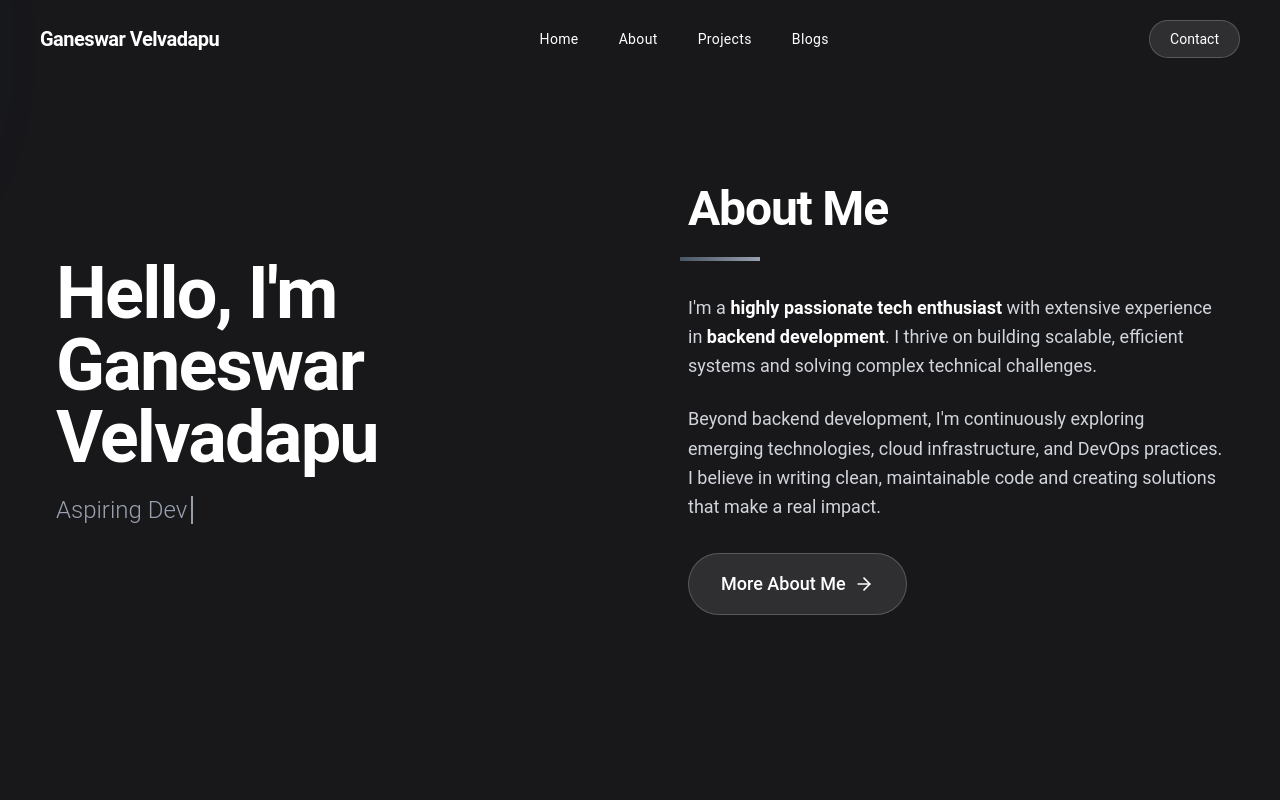
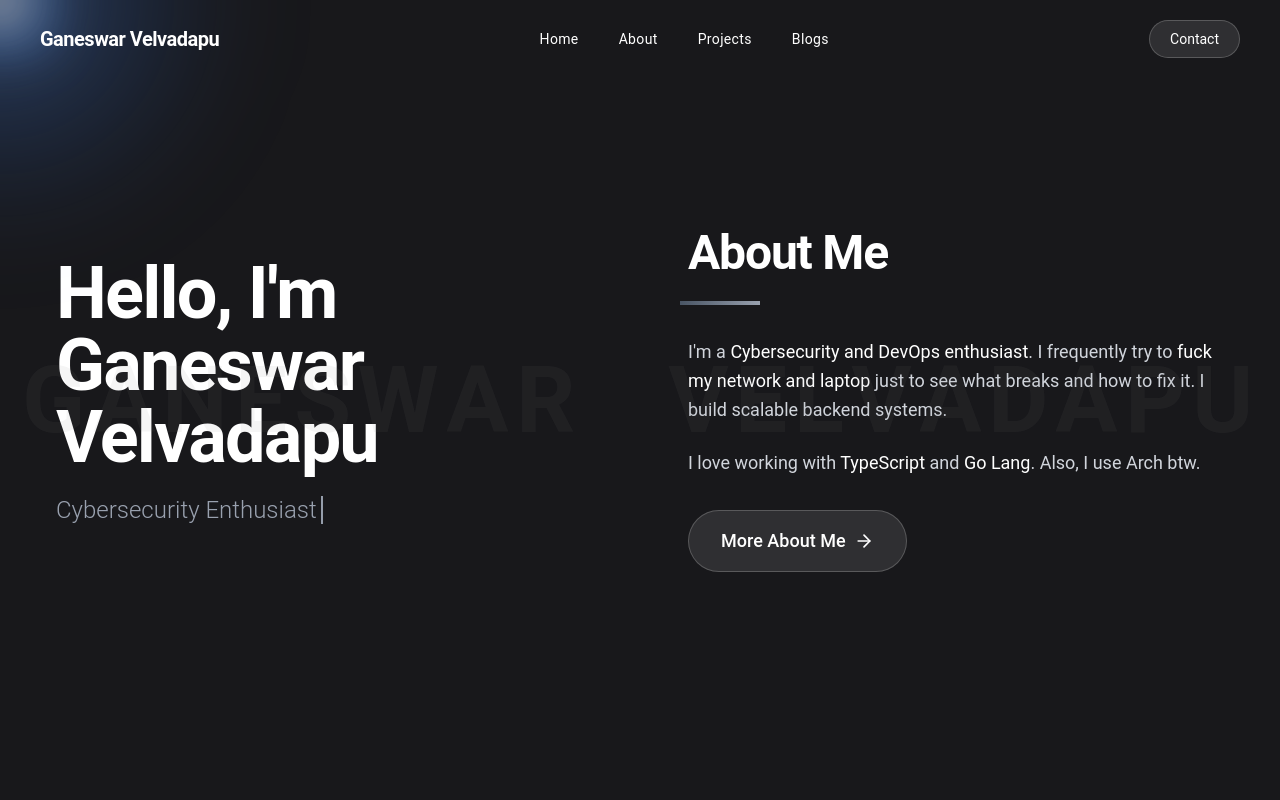
Before and after one commit to ganeswar-velvadapu/portfolio, a Next.js app: page / in a window 1280 px wide. Shown: the top 800 px of the page. Built offline with nearby package versions, Linux system fonts and the light colour scheme; a web font is replaced by a local one.

Commit message:
some changes

```diff
--- a/src/app/page.js
+++ b/src/app/page.js
@@ -14,11 +14,11 @@ export default function Home() {
   const [typingSpeed, setTypingSpeed] = useState(150);
 
   const roles = [
-    "Developer",
-    "Aspiring DevOps Engineer",
-    "Web Designer",
-    "Tech Enthusiast"
-  ];
+  "Cybersecurity Enthusiast",
+  "DevOps Practitioner",
+  "Backend Developer",
+];
+
 
   useEffect(() => {
     const handleTyping = () => {
--- a/src/components/homecomponents/HomeAbout.js
+++ b/src/components/homecomponents/HomeAbout.js
@@ -2,6 +2,7 @@ import React from 'react'
 
 import { ArrowRight } from 'lucide-react';
 import Link from 'next/link';
+
 const HomeAbout = () => {
     return (
         <div className="md:flex-1 max-w-full lg:max-w-2xl w-full">
@@ -15,15 +16,14 @@ const HomeAbout = () => {
 
             {/* About Description */}
             <p className="text-sm sm:text-base md:text-lg leading-relaxed text-gray-300 mb-4 sm:mb-6 text-center lg:text-left px-2">
-                I&apos;m a <span className="text-white font-semibold">highly passionate tech enthusiast</span> with
-                extensive experience in <span className="text-white font-semibold">backend development</span>.
-                I thrive on building scalable, efficient systems and solving complex technical challenges.
+                I&apos;m a <span className="text-white">Cybersecurity and DevOps enthusiast</span>.
+                I frequently try to <span className="text-white">fuck my network and laptop</span> just to see what breaks and how to fix it.
+                I build scalable backend systems.
             </p>
 
             <p className="text-sm sm:text-base md:text-lg leading-relaxed text-gray-300 mb-6 sm:mb-8 text-center lg:text-left px-2">
-                Beyond backend development, I&apos;m continuously exploring emerging technologies, cloud infrastructure,
-                and DevOps practices. I believe in writing clean, maintainable code and creating solutions that
-                make a real impact.
+                I love working with <span className="text-white">TypeScript</span> and <span className="text-white">Go Lang</span>.
+                Also, I use Arch btw.
             </p>
 
             {/* CTA Button */}
--- a/src/components/homecomponents/ScrollReval.js
+++ b/src/components/homecomponents/ScrollReval.js
@@ -2,32 +2,36 @@ import React, { useState, useEffect, useRef } from 'react';
 
 export default function CursorRevealName() {
   const [mousePos, setMousePos] = useState({ x: 0, y: 0 });
+  const [trail, setTrail] = useState([]);
   const containerRef = useRef(null);
   const name = "GANESWAR VELVADAPU";
   const lettersRef = useRef([]);
+  const trailLength = 15;
 
   useEffect(() => {
     const handleMouseMove = (e) => {
-      setMousePos({ x: e.clientX, y: e.clientY });
+      const newPos = { x: e.clientX, y: e.clientY, id: Date.now() };
+      setMousePos(newPos);
+
+      setTrail(prevTrail => {
+        const newTrail = [newPos, ...prevTrail];
+        return newTrail.slice(0, trailLength);
+      });
     };
 
     window.addEventListener('mousemove', handleMouseMove);
-
     return () => window.removeEventListener('mousemove', handleMouseMove);
   }, []);
 
   const getDistanceFromCursor = (letterElement) => {
     if (!letterElement) return Infinity;
-
     const rect = letterElement.getBoundingClientRect();
     const letterCenterX = rect.left + rect.width / 2;
     const letterCenterY = rect.top + rect.height / 2;
-
     const distance = Math.sqrt(
       Math.pow(mousePos.x - letterCenterX, 2) +
       Math.pow(mousePos.y - letterCenterY, 2)
     );
-
     return distance;
   };
 
@@ -36,41 +40,85 @@ export default function CursorRevealName() {
       ref={containerRef}
       className="fixed inset-0 pointer-events-none z-0 flex items-center justify-center overflow-hidden"
     >
-      <div className="relative opacity-20">
-        {/* Cursor light effect */}
+      <div className="relative">
+        {/* Trail effect */}
+        {trail.map((pos, index) => {
+          const opacity = 1 - (index / trailLength);
+          const size = 80 - (index * 4);
+
+          return (
+            <div
+              key={pos.id}
+              className="fixed pointer-events-none"
+              style={{
+                left: pos.x,
+                top: pos.y,
+                width: `${size}px`,
+                height: `${size}px`,
+                transform: 'translate(-50%, -50%)',
+                background: `radial-gradient(circle, rgba(255, 255, 255, ${opacity * 0.3}) 0%, rgba(59, 130, 246, ${opacity * 0.25}) 40%, transparent 70%)`,
+                filter: 'blur(15px)',
+                mixBlendMode: 'screen',
+                transition: 'opacity 0.3s ease-out',
+                opacity: opacity * 0.4,
+              }}
+            />
+          );
+        })}
+
+        {/* Main cursor light effect - bright star core */}
         <div
-          className="absolute w-[600px] h-[600px] pointer-events-none transition-all duration-150 ease-out"
+          className="fixed pointer-events-none transition-none"
           style={{
             left: mousePos.x,
             top: mousePos.y,
-            transform: 'translate(-100%, -100%)',
-            background: 'radial-gradient(circle, rgba(255, 255, 255, 0.8) 0%, rgba(59, 130, 246, 0.6) 30%, transparent 70%)',
-            filter: 'blur(60px)',
+            width: '500px',
+            height: '500px',
+            transform: 'translate(-50%, -50%)',
+            background: 'radial-gradient(circle, rgba(255, 255, 255, 0.4) 0%, rgba(255, 255, 255, 0.3) 5%, rgba(59, 130, 246, 0.3) 15%, rgba(59, 130, 246, 0.15) 35%, transparent 70%)',
+            filter: 'blur(50px)',
+            mixBlendMode: 'screen',
+          }}
+        />
+
+        {/* Bright center star point */}
+        <div
+          className="fixed pointer-events-none transition-none"
+          style={{
+            left: mousePos.x,
+            top: mousePos.y,
+            width: '120px',
+            height: '120px',
+            transform: 'translate(-50%, -50%)',
+            background: 'radial-gradient(circle, rgba(255, 255, 255, 0.5) 0%, rgba(255, 255, 255, 0.35) 20%, rgba(59, 130, 246, 0.3) 50%, transparent 100%)',
+            filter: 'blur(20px)',
+            mixBlendMode: 'screen',
           }}
         />
 
         {/* Main text */}
-        <h1 className="text-3xl md:text-7xl lg:text-8xl font-bold tracking-wider select-none whitespace-nowrap px-8">
+        <h1 className="text-3xl md:text-7xl lg:text-8xl font-bold tracking-wider select-none whitespace-nowrap px-8 text-gray-800">
           {name.split('').map((char, index) => {
             const isSpace = char === ' ';
             const distance = getDistanceFromCursor(lettersRef.current[index]);
-            const revealRadius = 200; // Distance in pixels for full reveal
-            const opacity = isSpace ? 0 : Math.max(0.05, 1 - (distance / revealRadius));
-            const scale = isSpace ? 1 : 0.95 + (opacity * 0.05);
-            const brightness = 0.3 + (opacity * 1.2);
+            const revealRadius = 180;
+            const opacity = isSpace ? 0 : Math.max(0.08, 1 - (distance / revealRadius));
+            const scale = isSpace ? 1 : 0.96 + (opacity * 0.04);
+            const brightness = 0.4 + (opacity * 1.5);
 
             return (
               <span
                 key={index}
                 ref={el => lettersRef.current[index] = el}
-                className="inline-block transition-all duration-300 ease-out"
+                className="inline-block transition-all duration-150 ease-out"
                 style={{
-                  color: isSpace ? 'transparent' : '#ffffff',
+                  color: '#ffffff',
                   opacity: opacity,
-                  textShadow: opacity > 0.3
-                    ? `0 0 ${opacity * 40}px rgba(255, 255, 255, ${opacity}),
-                       0 0 ${opacity * 80}px rgba(255, 255, 255, ${opacity * 0.8}),
-                       0 0 ${opacity * 120}px rgba(59, 130, 246, ${opacity * 0.6})`
+                  textShadow: opacity > 0.4
+                    ? `0 0 ${opacity * 30}px rgba(255, 255, 255, ${opacity * 0.9}),
+                       0 0 ${opacity * 60}px rgba(255, 255, 255, ${opacity * 0.6}),
+                       0 0 ${opacity * 100}px rgba(59, 130, 246, ${opacity * 0.5}),
+                       0 0 ${opacity * 140}px rgba(59, 130, 246, ${opacity * 0.3})`
                     : 'none',
                   filter: `brightness(${brightness})`,
                   transform: `scale(${scale})`,
```
